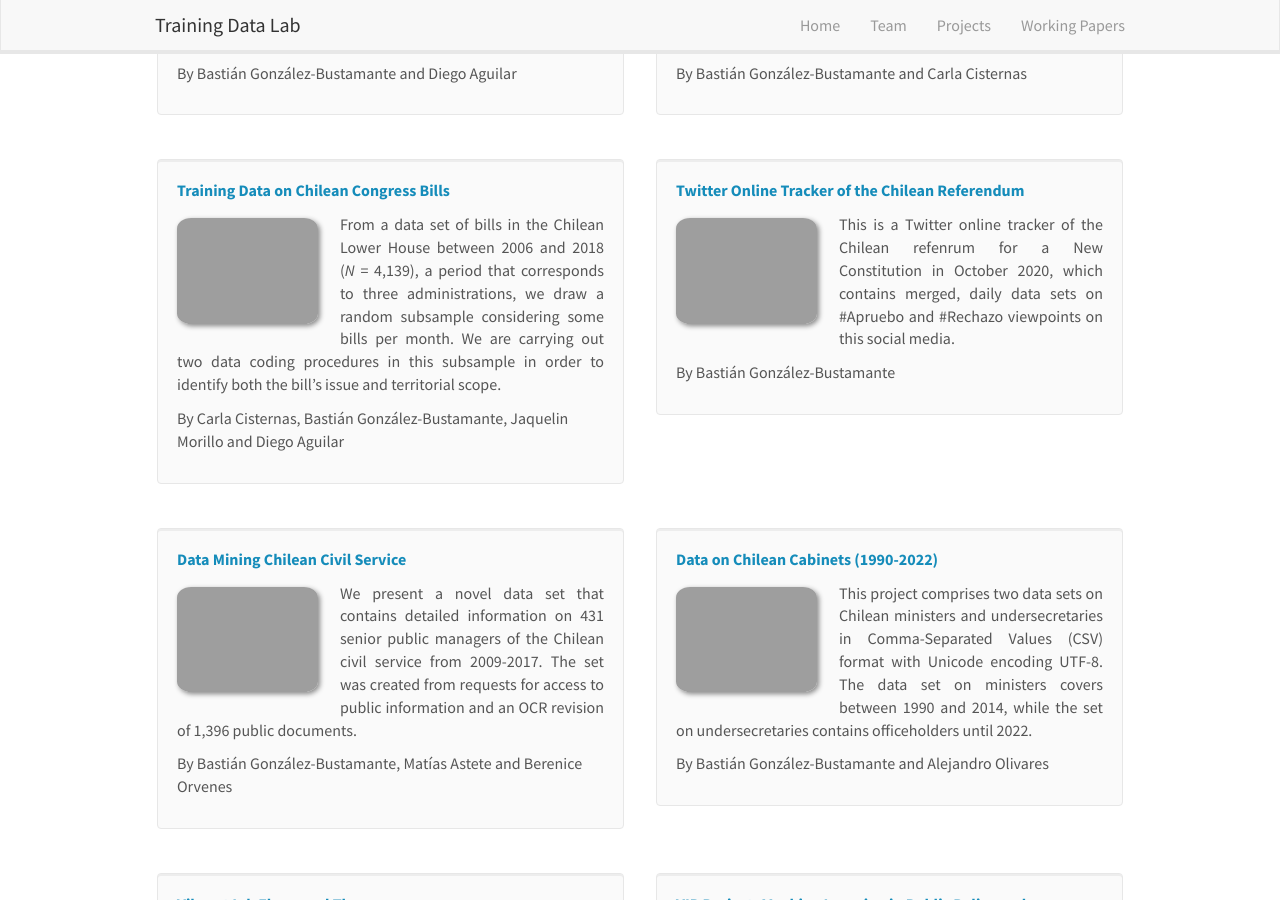
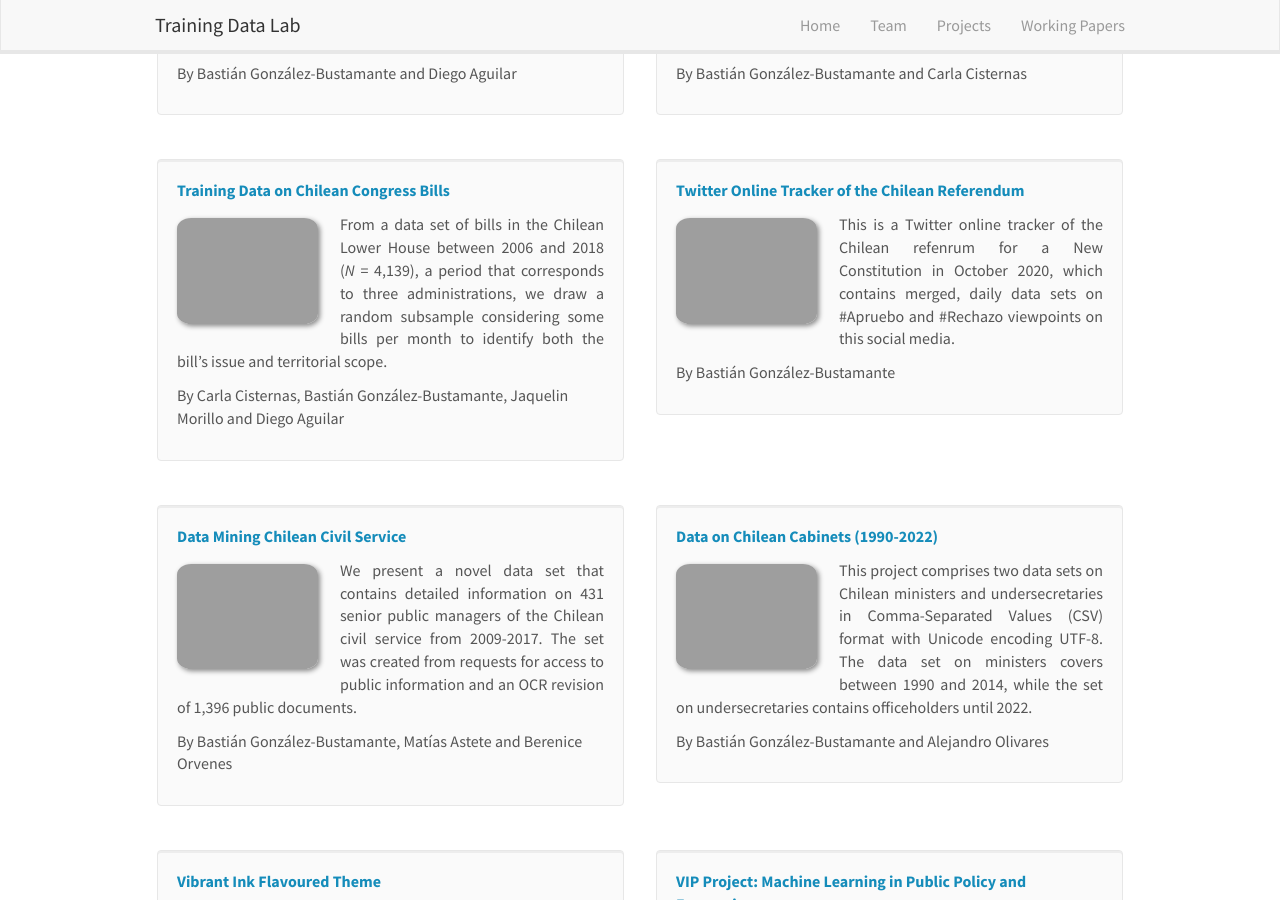
Before and after one commit to training-datalab/old-training-datalab.com, a Jekyll site: the page built from _pages/projects.md, in a window 1280 px wide and 900 px high, scrolled down 1025 px. Built offline with Jekyll 4.4.1, drawn with Linux system fonts in a browser that asks for light colours; nearby versions of some CDN libraries.

Commit message:
Update projects.yml

```diff
--- a/_data/projects.yml
+++ b/_data/projects.yml
@@ -60,7 +60,7 @@
 
 - title: "Training Data on Chilean Congress Bills"
   image: congress.png
-  description: From a data set of bills in the Chilean Lower House between 2006 and 2018 (<em>N</em> = 4,139), a period that corresponds to three administrations, we draw a random subsample considering some bills per month. We are carrying out two data coding procedures in this subsample in order to identify both the bill’s issue and territorial scope.
+  description: From a data set of bills in the Chilean Lower House between 2006 and 2018 (<em>N</em> = 4,139), a period that corresponds to three administrations, we draw a random subsample considering some bills per month to identify both the bill’s issue and territorial scope.
   authors: Carla Cisternas, Bastián González-Bustamante, Jaquelin Morillo and Diego Aguilar
   link:
     url: https://training-datalab.com/projects/chilean-congress-bills
```
